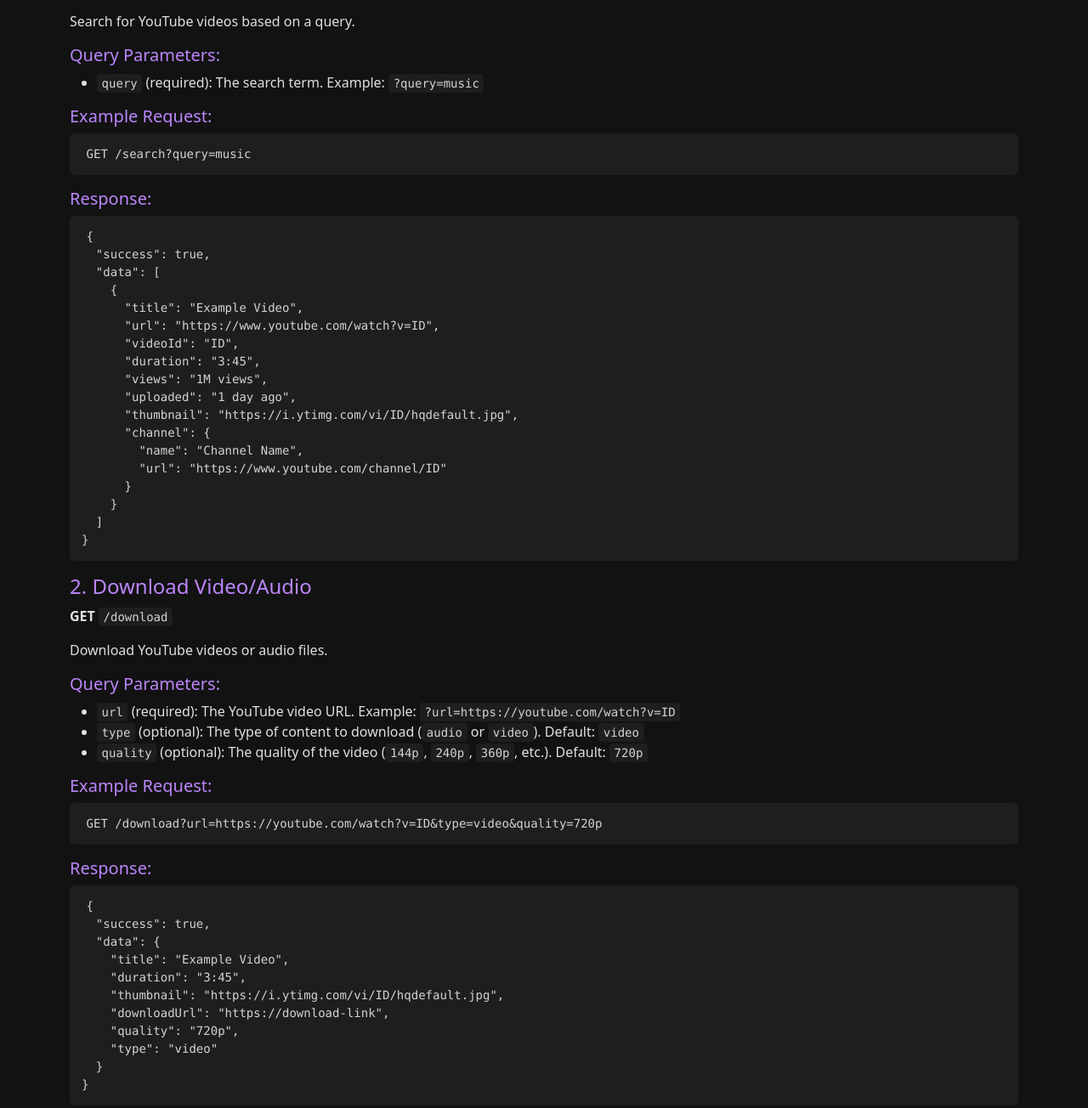
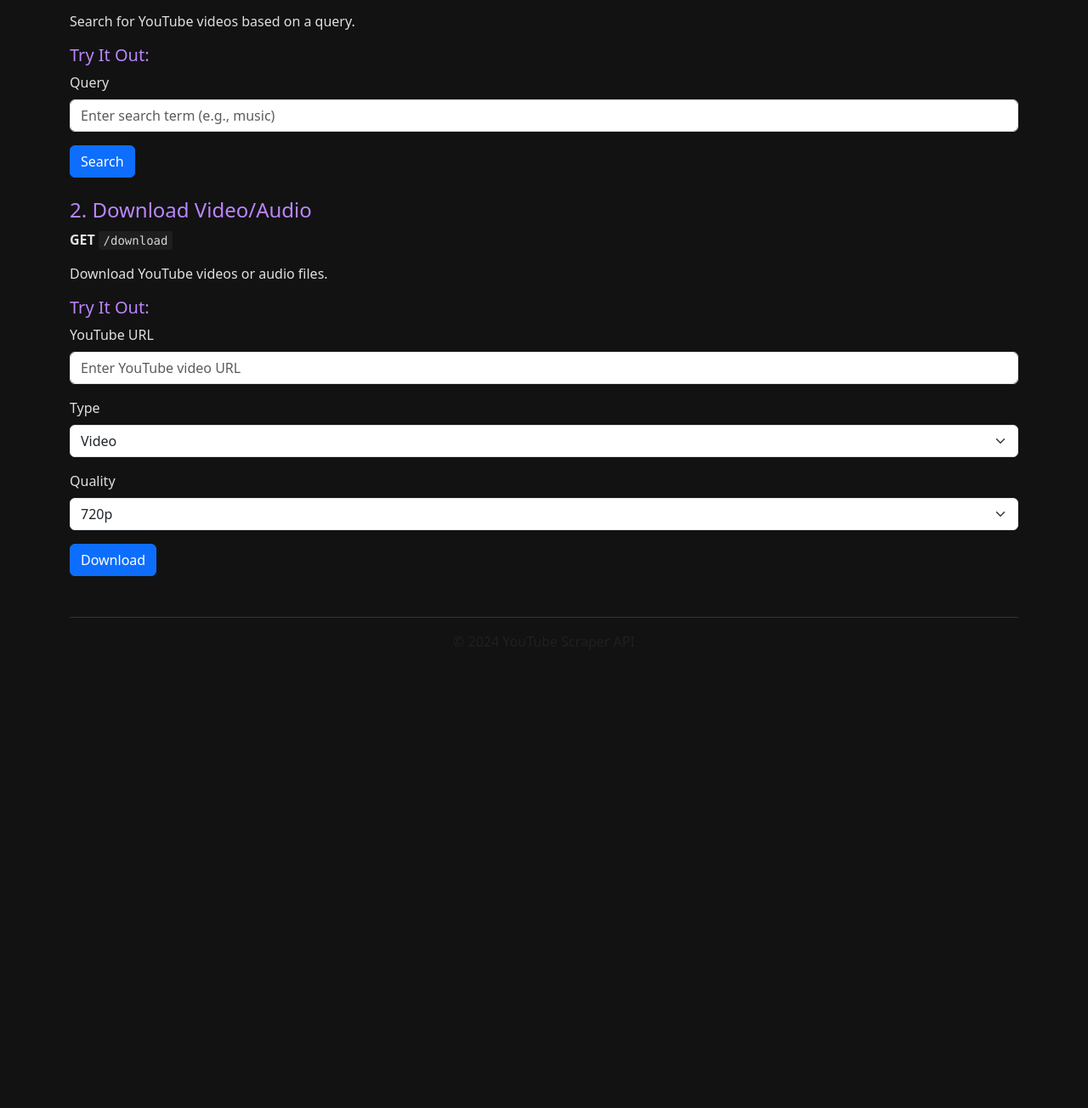
Before and after one commit to chimedevz/yt-tools, a website: page index.html in a window 1280 px wide. Shown: the part 270-1574 px from the top of the page at 85% size. After the commit the page ends 1053 px from the top, so only its background shows below. Drawn offline with nearby package versions, Linux system fonts and the light colour scheme.

Commit message:
Update index.html

```diff
--- a/index.html
+++ b/index.html
@@ -41,6 +41,14 @@
     a:hover {
       text-decoration: underline;
     }
+    .response-box {
+      background-color: #1e1e1e;
+      padding: 1em;
+      border-radius: 6px;
+      color: #d4d4d4;
+      margin-top: 1em;
+      overflow-x: auto;
+    }
   </style>
 </head>
 <body>
@@ -56,58 +64,48 @@
         <h4>1. Search Videos</h4>
         <p><strong>GET</strong> <code>/search</code></p>
         <p>Search for YouTube videos based on a query.</p>
-        <h5>Query Parameters:</h5>
-        <ul>
-          <li><code>query</code> (required): The search term. Example: <code>?query=music</code></li>
-        </ul>
-        <h5>Example Request:</h5>
-        <pre><code>GET /search?query=music</code></pre>
-        <h5>Response:</h5>
-        <pre><code>{
-  "success": true,
-  "data": [
-    {
-      "title": "Example Video",
-      "url": "https://www.youtube.com/watch?v=ID",
-      "videoId": "ID",
-      "duration": "3:45",
-      "views": "1M views",
-      "uploaded": "1 day ago",
-      "thumbnail": "https://i.ytimg.com/vi/ID/hqdefault.jpg",
-      "channel": {
-        "name": "Channel Name",
-        "url": "https://www.youtube.com/channel/ID"
-      }
-    }
-  ]
-}</code></pre>
+        <h5>Try It Out:</h5>
+        <form id="searchForm">
+          <div class="mb-3">
+            <label for="searchQuery" class="form-label">Query</label>
+            <input type="text" class="form-control" id="searchQuery" placeholder="Enter search term (e.g., music)" required>
+          </div>
+          <button type="submit" class="btn btn-primary">Search</button>
+        </form>
+        <div id="searchResponse" class="response-box d-none"></div>
       </div>
 
       <!-- Download Endpoint -->
-      <div class="mt-3">
+      <div class="mt-4">
         <h4>2. Download Video/Audio</h4>
         <p><strong>GET</strong> <code>/download</code></p>
         <p>Download YouTube videos or audio files.</p>
-        <h5>Query Parameters:</h5>
-        <ul>
-          <li><code>url</code> (required): The YouTube video URL. Example: <code>?url=https://youtube.com/watch?v=ID</code></li>
-          <li><code>type</code> (optional): The type of content to download (<code>audio</code> or <code>video</code>). Default: <code>video</code></li>
-          <li><code>quality</code> (optional): The quality of the video (<code>144p</code>, <code>240p</code>, <code>360p</code>, etc.). Default: <code>720p</code></li>
-        </ul>
-        <h5>Example Request:</h5>
-        <pre><code>GET /download?url=https://youtube.com/watch?v=ID&type=video&quality=720p</code></pre>
-        <h5>Response:</h5>
-        <pre><code>{
-  "success": true,
-  "data": {
-    "title": "Example Video",
-    "duration": "3:45",
-    "thumbnail": "https://i.ytimg.com/vi/ID/hqdefault.jpg",
-    "downloadUrl": "https://download-link",
-    "quality": "720p",
-    "type": "video"
-  }
-}</code></pre>
+        <h5>Try It Out:</h5>
+        <form id="downloadForm">
+          <div class="mb-3">
+            <label for="downloadUrl" class="form-label">YouTube URL</label>
+            <input type="url" class="form-control" id="downloadUrl" placeholder="Enter YouTube video URL" required>
+          </div>
+          <div class="mb-3">
+            <label for="downloadType" class="form-label">Type</label>
+            <select class="form-select" id="downloadType">
+              <option value="video" selected>Video</option>
+              <option value="audio">Audio</option>
+            </select>
+          </div>
+          <div class="mb-3">
+            <label for="downloadQuality" class="form-label">Quality</label>
+            <select class="form-select" id="downloadQuality">
+              <option value="144p">144p</option>
+              <option value="240p">240p</option>
+              <option value="360p">360p</option>
+              <option value="480p">480p</option>
+              <option value="720p" selected>720p</option>
+            </select>
+          </div>
+          <button type="submit" class="btn btn-primary">Download</button>
+        </form>
+        <div id="downloadResponse" class="response-box d-none"></div>
       </div>
     </div>
 
@@ -116,6 +114,46 @@
     </footer>
   </div>
 
-  <script src="https://cdn.jsdelivr.net/npm/bootstrap@5.3.0-alpha3/dist/js/bootstrap.bundle.min.js"></script>
+  <script>
+    const baseUrl = 'https://example.com/api'; // Replace with your API base URL
+
+    // Handle search form submission
+    document.getElementById('searchForm').addEventListener('submit', async (e) => {
+      e.preventDefault();
+      const query = document.getElementById('searchQuery').value;
+      const responseBox = document.getElementById('searchResponse');
+      responseBox.classList.add('d-none');
+
+      try {
+        const response = await fetch(`${baseUrl}/search?query=${encodeURIComponent(query)}`);
+        const data = await response.json();
+        responseBox.innerHTML = `<pre>${JSON.stringify(data, null, 2)}</pre>`;
+        responseBox.classList.remove('d-none');
+      } catch (error) {
+        responseBox.innerHTML = `<p class="text-danger">Error: ${error.message}</p>`;
+        responseBox.classList.remove('d-none');
+      }
+    });
+
+    // Handle download form submission
+    document.getElementById('downloadForm').addEventListener('submit', async (e) => {
+      e.preventDefault();
+      const url = document.getElementById('downloadUrl').value;
+      const type = document.getElementById('downloadType').value;
+      const quality = document.getElementById('downloadQuality').value;
+      const responseBox = document.getElementById('downloadResponse');
+      responseBox.classList.add('d-none');
+
+      try {
+        const response = await fetch(`${baseUrl}/download?url=${encodeURIComponent(url)}&type=${type}&quality=${quality}`);
+        const data = await response.json();
+        responseBox.innerHTML = `<pre>${JSON.stringify(data, null, 2)}</pre>`;
+        responseBox.classList.remove('d-none');
+      } catch (error) {
+        responseBox.innerHTML = `<p class="text-danger">Error: ${error.message}</p>`;
+        responseBox.classList.remove('d-none');
+      }
+    });
+  </script>
 </body>
 </html>
```
